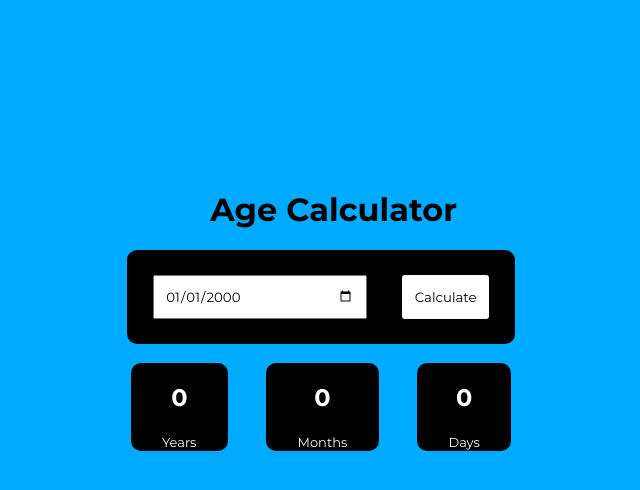
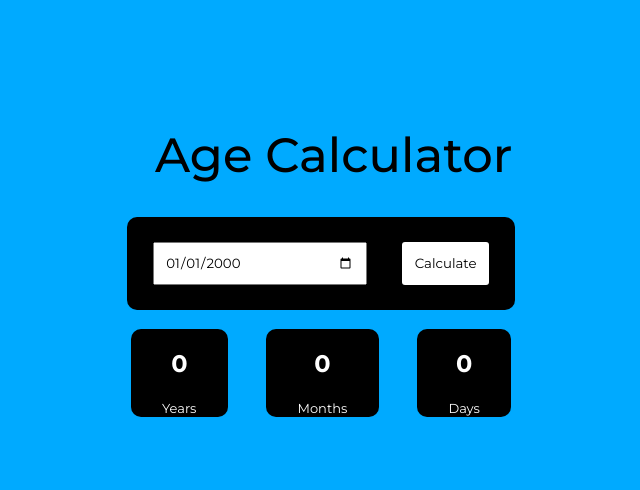
Before and after one commit to HaiderRehman06/classTask-05, a plain HTML site: page index.html in a window 1280 px wide. Shown: the whole page, without its empty margins (319-959 px from the left). Drawn offline with Linux system fonts and the light colour scheme.

Commit message:
changin thr font weight of h1 and size

```diff
--- a/style.css
+++ b/style.css
@@ -6,8 +6,10 @@ body{
     background-color: rgb(0, 170, 255);
 }
 h1{
+    font-size: xxx-large;
+    font-weight: 500;
     text-align: center;
-    margin-top: 15%;
+    margin-top: 10%;
     padding-left:2% ;
 }
 .container{
```
